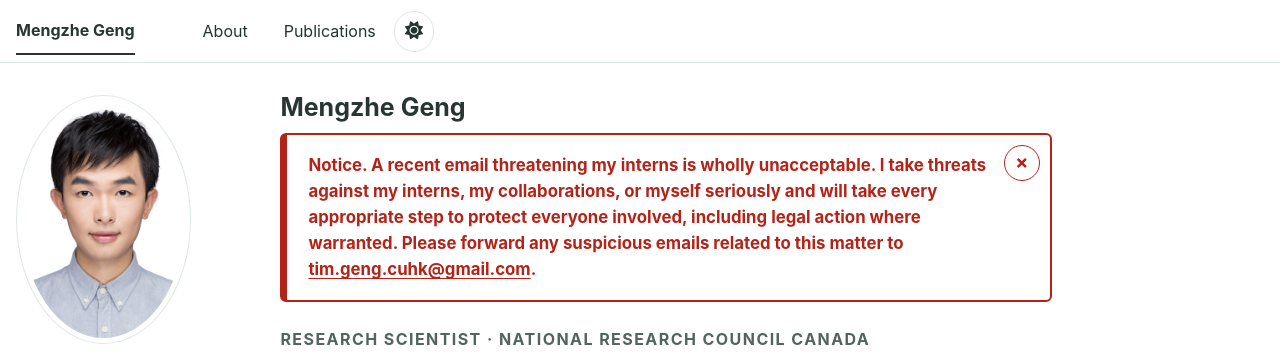
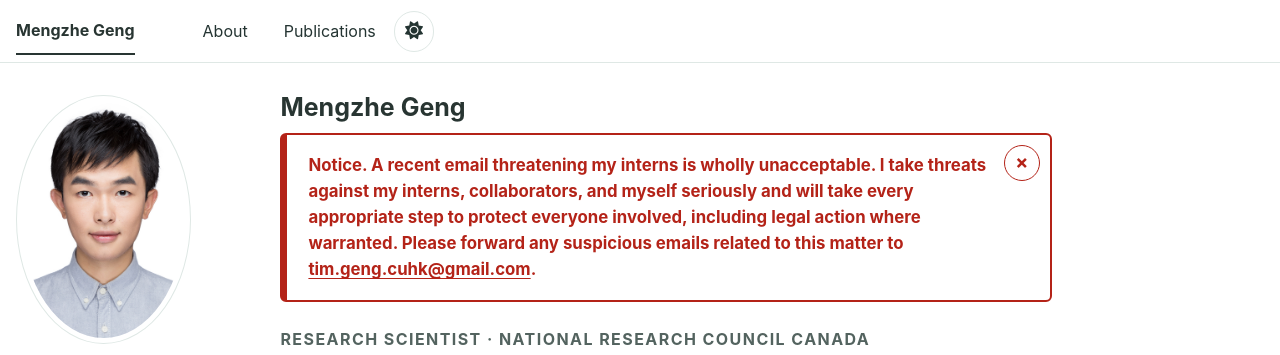
Before and after one commit to MENGZHEGENG/MENGZHEGENG.github.io, a Jekyll site: the page built from _pages/about.md, in a window 1280 px wide and 900 px high. Shown: the top 355 px of the window. Built offline with Jekyll 4.4.1, drawn with Linux system fonts in a browser that asks for light colours; some web fonts are replaced.

Commit message:
Correct safety notice wording

```diff
--- a/_pages/about.md
+++ b/_pages/about.md
@@ -9,7 +9,7 @@ classes: wide
 ---
 
 <aside id="safety-notice" class="safety-notice" role="region" aria-label="Safety notice">
-  <p><strong>Notice.</strong> A recent email threatening my interns is wholly unacceptable. I take threats against my interns, my collaborations, or myself seriously and will take every appropriate step to protect everyone involved, including legal action where warranted. Please forward any suspicious emails related to this matter to <a href="mailto:tim.geng.cuhk@gmail.com">tim.geng.cuhk@gmail.com</a>.</p>
+  <p><strong>Notice.</strong> A recent email threatening my interns is wholly unacceptable. I take threats against my interns, collaborators, and myself seriously and will take every appropriate step to protect everyone involved, including legal action where warranted. Please forward any suspicious emails related to this matter to <a href="mailto:tim.geng.cuhk@gmail.com">tim.geng.cuhk@gmail.com</a>.</p>
   <button class="safety-notice__close" type="button" aria-label="Dismiss safety notice">×</button>
 </aside>
 <script src="{{ '/assets/js/safety-notice.js' | relative_url }}" defer></script>
```
